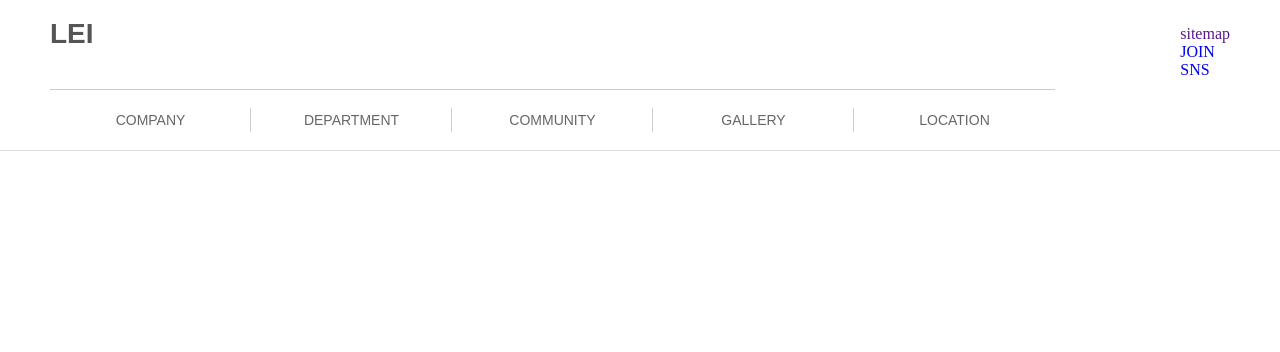
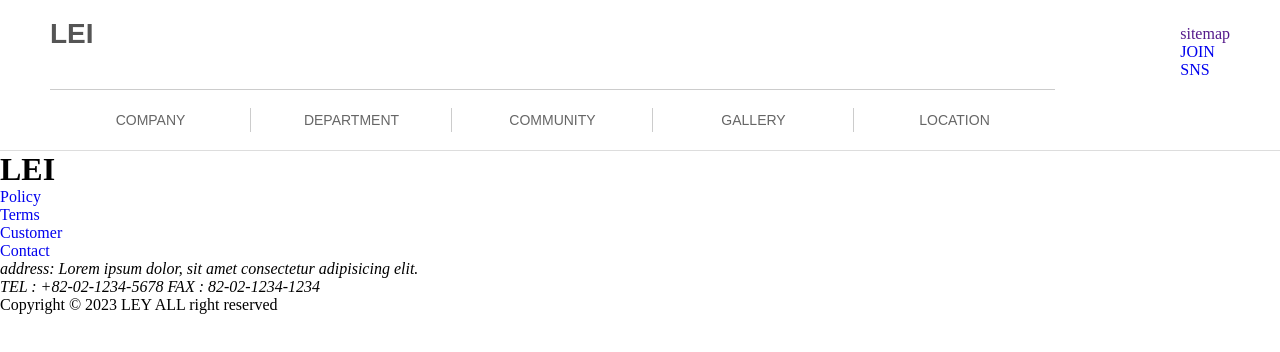
Before and after one commit to sindystar/layout, a plain HTML site: page index.html in a window 1280 px wide. Drawn offline with Linux system fonts and the light colour scheme.

Commit message:
layout 연습2

```diff
--- a/index.html
+++ b/index.html
@@ -9,7 +9,7 @@
 </head>
 
 <body>
-  <div id="header">
+  <header id="header">
     <div class="inner">
       <h1><a href="index.html">LEI</a></h1>
 
@@ -26,7 +26,42 @@
         <li><a href="#">SNS</a></li>
       </ul>
     </div>
-  </div>
+  </header>
+
+  <figure id="visual">
+    <div class="inner">
+
+    </div>
+  </figure>
+
+  <section class="new">
+    <div class="inner">
+
+    </div>
+  </section>
+
+  <section class="brand">
+    <div class="inner">
+
+    </div>
+  </section>
+  <footer id="footer">
+    <div class="inner">
+      <h1>LEI</h1>
+      <ul>
+        <li><a href="#">Policy</a></li>
+        <li><a href="#">Terms</a></li>
+        <li><a href="#">Customer</a></li>
+        <li><a href="#">Contact</a></li>
+      </ul>
+      <address>
+        address: Lorem ipsum dolor, sit amet consectetur adipisicing elit.<br>
+        TEL : +82-02-1234-5678 FAX : 82-02-1234-1234
+      </address>
+
+      <p>Copyright &copy; 2023 LEY ALL right reserved</p>
+    </div>
+  </footer>
 </body>
 
 </html>
```
